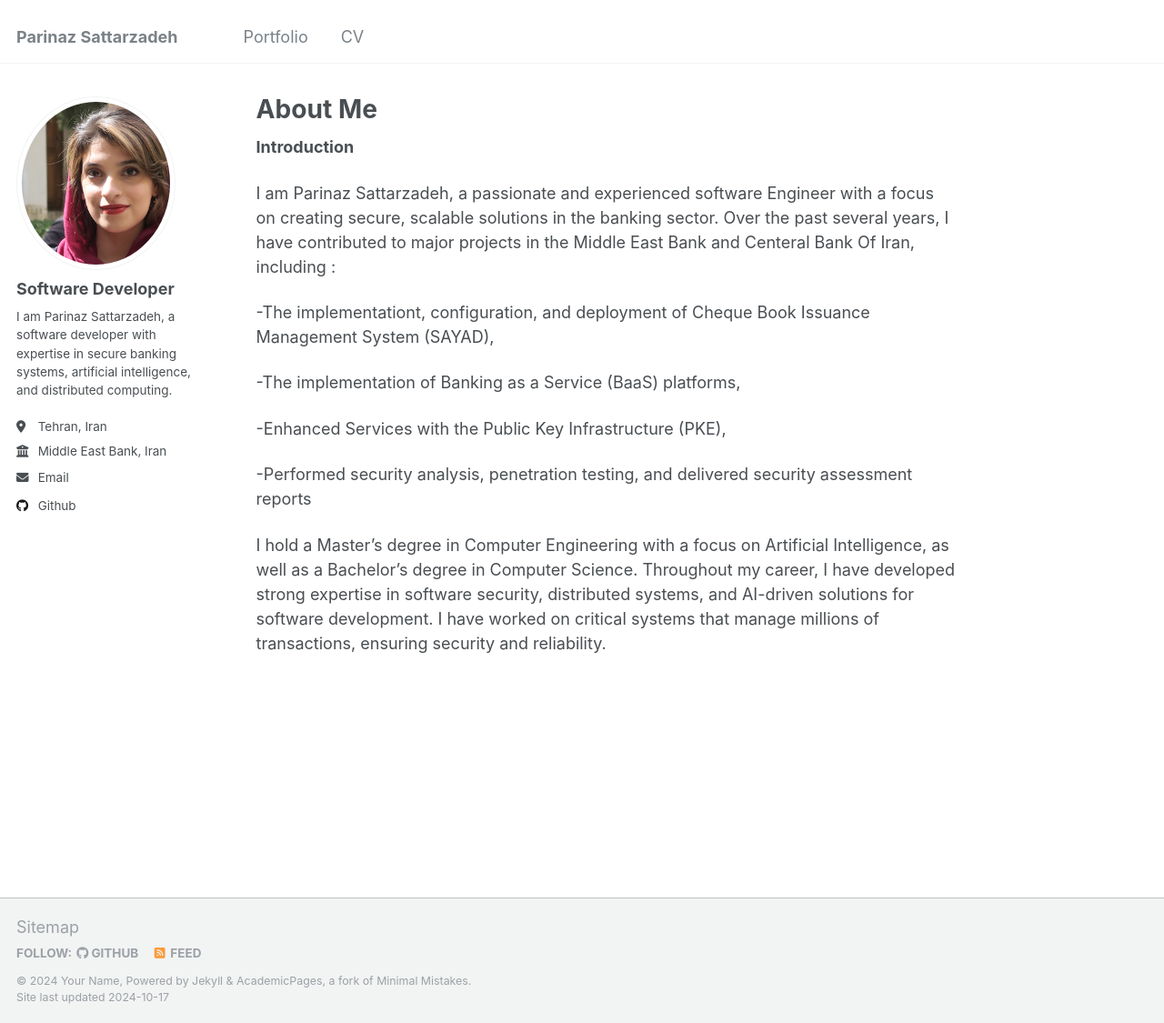
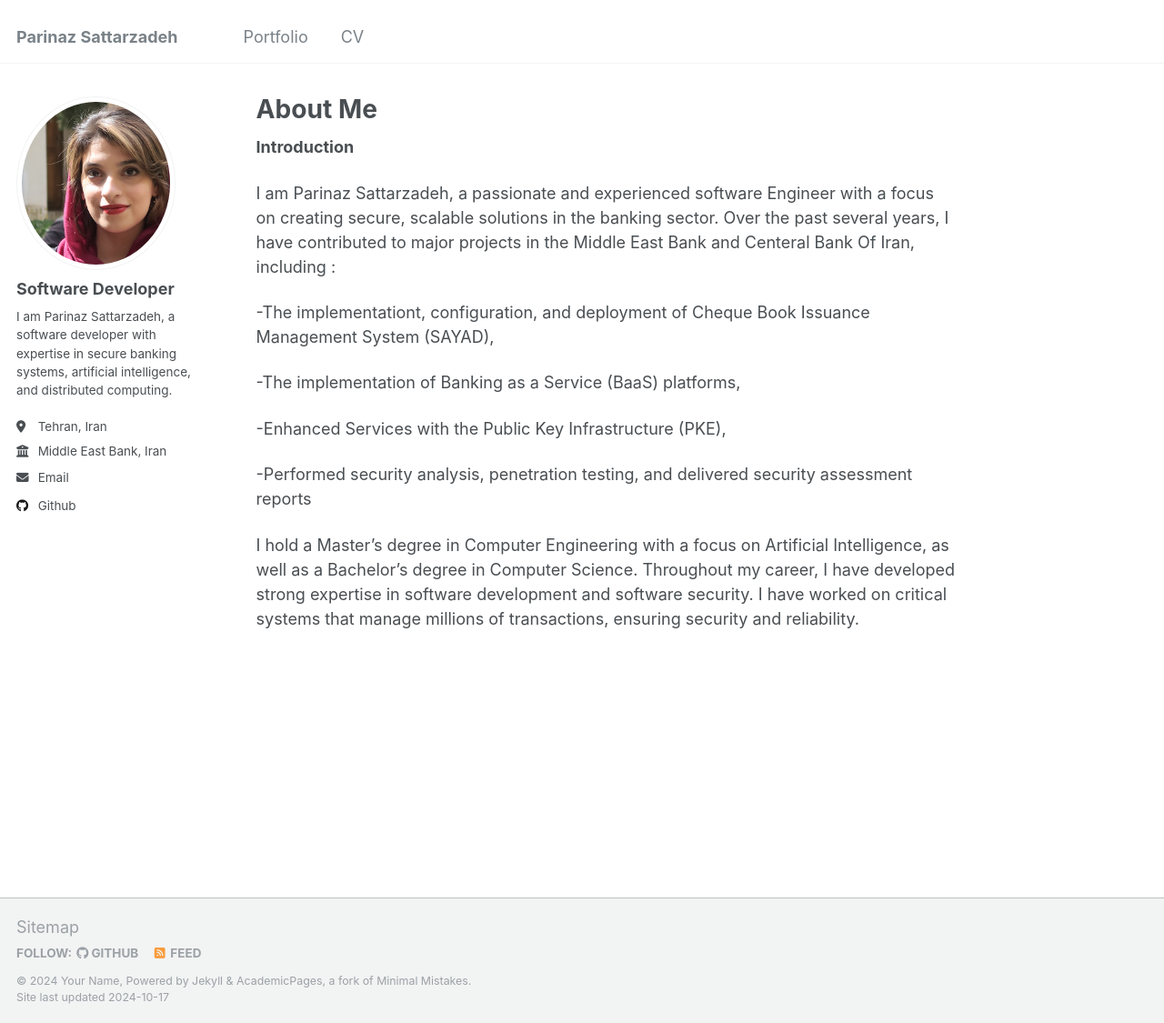
Before and after one commit to parinaz-st/parinaz-st.github.io, a Jekyll site: the page built from _pages/about.md, in a window 1280 px wide and 1125 px high. Shown: the whole window at 91% size. Built offline with Jekyll 4.4.1, drawn with Linux system fonts in a browser that asks for light colours.

Commit message:
Update about.md

```diff
--- a/_pages/about.md
+++ b/_pages/about.md
@@ -21,4 +21,4 @@ Over the past several years, I have contributed to major projects in the Middle
 -Performed security analysis, penetration testing, and delivered security assessment reports
 
 
-I hold a Master's degree in Computer Engineering with a focus on Artificial Intelligence, as well as a Bachelor's degree in Computer Science. Throughout my career, I have developed strong expertise in software security, distributed systems, and AI-driven solutions for software development. I have worked on critical systems that manage millions of transactions, ensuring security and reliability.
+I hold a Master's degree in Computer Engineering with a focus on Artificial Intelligence, as well as a Bachelor's degree in Computer Science. Throughout my career, I have developed strong expertise in software development and software security. I have worked on critical systems that manage millions of transactions, ensuring security and reliability.
```
